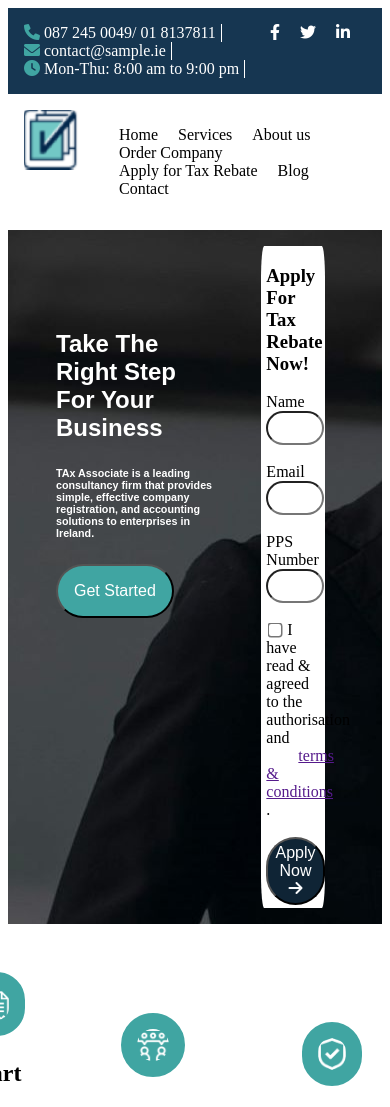
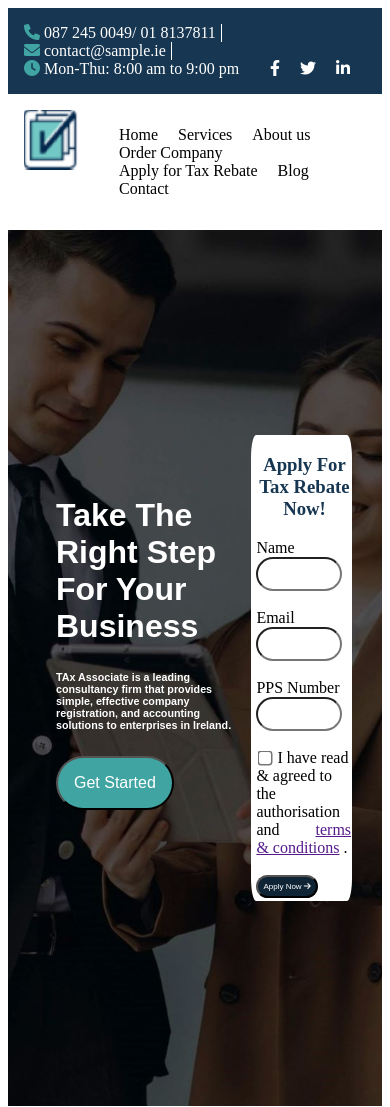
Before and after one commit to anumithasp/Assignment_MatsioDigital, a plain HTML site: page index.html in a window 390 px wide. Shown: the top 1107 px of the page. Drawn offline with Linux system fonts and the light colour scheme.

Commit message:
New Addons

```diff
--- a/index.html
+++ b/index.html
@@ -16,8 +16,8 @@
             <div class="grid-container1">
                 <div class="grid-item1">
 
-                    <li class="list1"> <i class="fas fa-phone"></i> 087 245 0049/ 01 8137811</li>
-                    <li class="list1"> <i class="fas fa-envelope"></i> contact@sample.ie</li>
+                    <li style="border-right: 1px solid white" class="list1"> <i class="fas fa-phone"></i> 087 245 0049/ 01 8137811</li>
+                    <li style="border-right: 1px solid white" class="list1"> <i class="fas fa-envelope"></i> contact@sample.ie</li>
                     <li class="list1"> <i class="fas fa-clock"></i> Mon-Thu: 8:00 am to 9:00 pm</li>
 
                 </div>
@@ -82,7 +82,7 @@
             <div class="grid-item3b">
                 <form>
                     <div  class="formitems">
-                        <h3>Apply For Tax Rebate Now!</h3>
+                        <h3 style="color: #163651">Apply For Tax Rebate Now!</h3>
                     </div>
 
                     <div class="formitems">
--- a/style.css
+++ b/style.css
@@ -22,6 +22,7 @@
 {
     justify-content: end;
     align-items: end;
+    display: flex;
 
 
 }
@@ -32,7 +33,7 @@
     color: white;
     text-decoration: none;
     padding-right: 5px;
-    border-right: 1px solid white;
+
 
 
 
@@ -76,6 +77,7 @@
 {
     justify-content: end;
     align-items: end;
+    display: flex;
 
 
 }
@@ -84,11 +86,17 @@
 
 /* section*/
 
+
+/*backgroung image*/
 .grid-container3 {
     display: grid;
     grid-template-columns: auto auto ;
     padding: 1rem;
     background-image: url('bgimage.jpg');
+    background-size: cover;
+    background-position: center;
+    background-repeat: no-repeat;
+    height: 100vh;
 
 
 }
@@ -96,7 +104,7 @@
 {
     justify-content: start;
     align-items: center;
-    padding-top: 4rem;
+    padding-top: 14rem;
     padding-left: 2rem;
 
 
@@ -131,6 +139,7 @@
 h1{
     font-family:Arial, Helvetica, sans-serif;
     color: #ffffff;
+    font-size: 3rem;
 }
 
 h6{
@@ -159,6 +168,11 @@ form {
     padding-left: 5px;
     padding-bottom: 3px;
 
+}
+
+.formitems h3
+{
+    text-align: center;
 }
 
 
@@ -194,7 +208,7 @@ input[type="number"] {
 
 #submit
 {
-    font-size: 1rem;
+    font-size: 0.5rem;
     background-color:#0f2435;
     color: #ffffff;
     border-radius: 100px 100px 100px 100px;
@@ -259,3 +273,15 @@ input[type="number"] {
   border-radius: 100px 100px 100px 100px;
   border-width: 1rem;
 }
+
+@media (max-width: 629px) {
+    h1{
+        font-size: 2rem;
+    }
+}
+
+@media (max-width: 999px) {
+    form{
+        width: 75%;
+    }
+}
```
